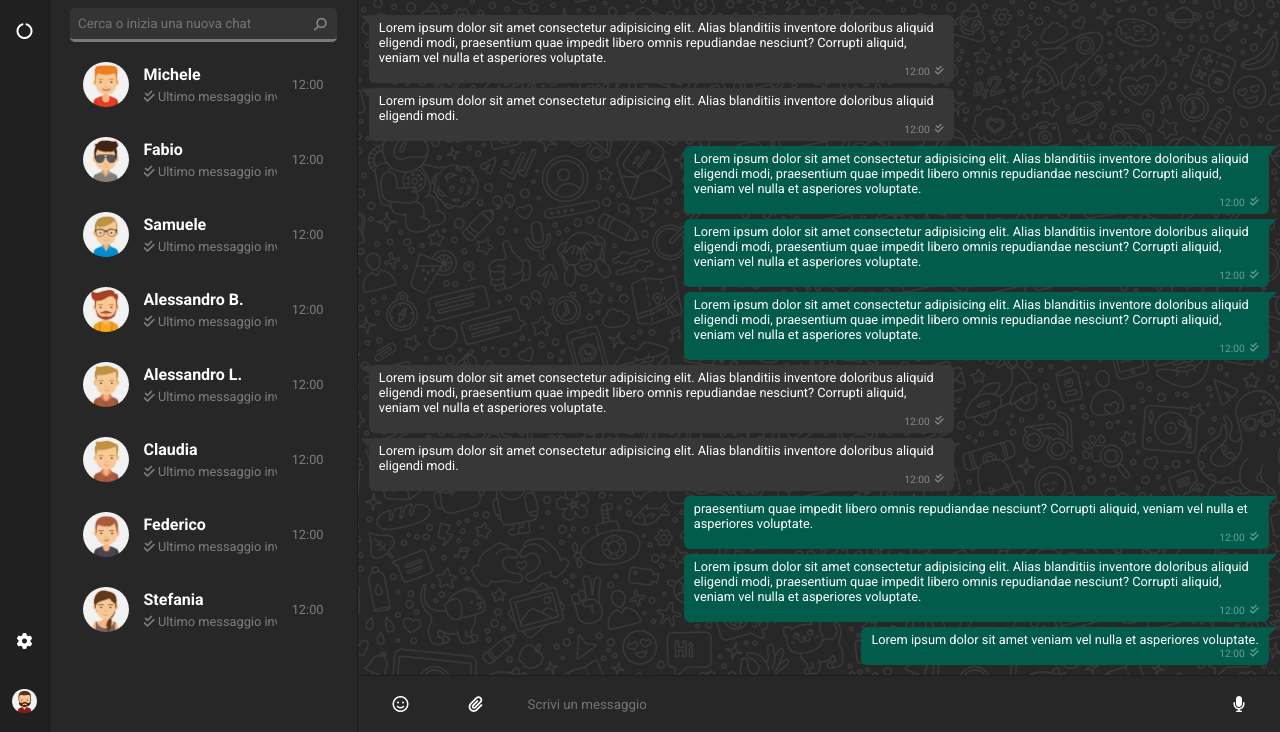
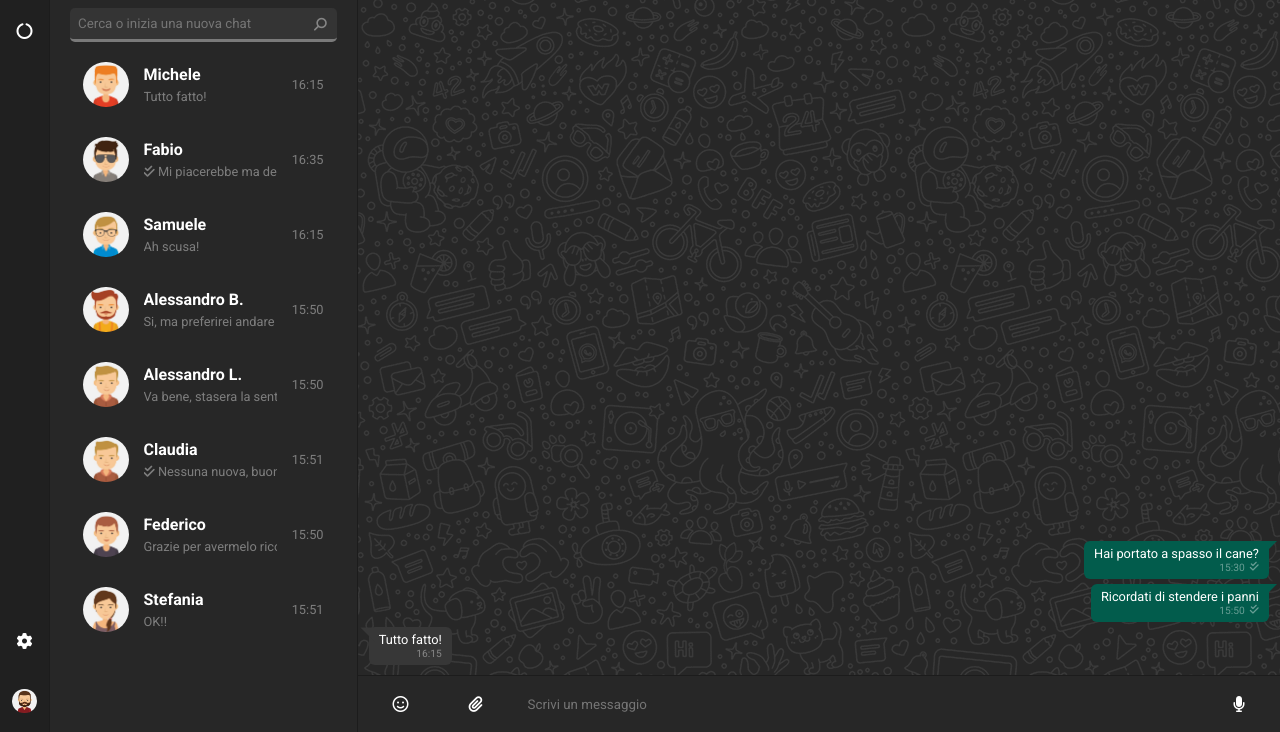
Before and after one commit to MarcoCocco/vue-boolzapp, a plain HTML site: page index.html in a window 1280 px wide. Shown: the part 68-800 px from the top of the page. Drawn offline with nearby package versions, Linux system fonts and the light colour scheme.

Commit message:
feat: aggiunte le spunte solo sui messaggi inviati tramite l'operatore ternario

```diff
--- a/css/style.css
+++ b/css/style.css
@@ -264,8 +264,7 @@ body {
 
 .main-container .col-3 .active-chat .chat-container-centered {
     max-width: 900px;
-    min-height: 0;
-    height: 100%;
+    width: 100%;
     margin: 0 auto;
     padding: 10px 0;
     display: flex;
@@ -300,14 +299,14 @@ body {
     border-bottom: 10px solid #025c4c;
 }
 
-.recived {
+.received {
     display: flex;
     flex-direction: column;
     align-self: flex-start;
     background-color: #373737;
 }
 
-.recived:before {
+.received:before {
     content: "";
     position: absolute;
     transform: rotate(45deg);
--- a/index.html
+++ b/index.html
@@ -62,16 +62,18 @@
 
                 <div class="chat-list">
 
-                    <div v-for="contact in contacts" class="single-chat">
+                    <div v-for="(contact, index) in contacts" @click="changeContactIndex(index)" class="single-chat">
                         <div class="profile-img">
                             <img :src="contact.avatar" alt="">
                         </div>
                         <div class="profile-info">
                             <h4>{{contact.name}}</h4>
-                            <p><i class="fa-solid fa-check-double"></i> Ultimo messaggio inviato</p>
+                            <p><i :style="contacts[index].messages[contacts[index].messages.length - 1].status === 'received' ? {display: 'none'} : {display: 'inlineBlock'}"
+                                    class="fa-solid fa-check-double"></i> {{
+                                contacts[index].messages[contacts[index].messages.length - 1].message }}</p>
                         </div>
                         <div class="time">
-                            <p>12:00</p>
+                            <p>{{ contacts[index].messages[contacts[index].messages.length - 1].time }}</p>
                         </div>
                     </div>
 
@@ -86,10 +88,10 @@
                     <div class="left-header">
 
                         <div class="active-profile-img">
-                            <img src="img/avatar_1.jpg" alt="">
+                            <img :src="contacts[chatContactIndex].avatar" alt="">
                         </div>
                         <div class="active-name">
-                            <h4>Michele</h4>
+                            <h4>{{contacts[chatContactIndex].name}}</h4>
                             <div class="last-access">
                                 <p>Online</p>
                             </div>
@@ -113,98 +115,13 @@
 
                     <div class="chat-container-centered">
 
-                        <div class="message-container recived">
-                            <p>Lorem ipsum dolor sit amet consectetur adipisicing elit. Alias blanditiis inventore
-                                doloribus aliquid eligendi modi, praesentium quae impedit libero omnis repudiandae
-                                nesciunt? Corrupti aliquid, veniam vel nulla et asperiores voluptate.</p>
+                        <div v-for="messageSent in contacts[chatContactIndex].messages" class="message-container"
+                            :class="messageSent.status === 'sent' ? 'sent' : 'received' ">
+                            <p>{{ messageSent.message }}</p>
                             <div class="time-send">
-                                <p>12:00</p>
-                                <i class="fa-solid fa-check-double"></i>
-                            </div>
-                        </div>
-
-                        <div class="message-container recived">
-                            <p>Lorem ipsum dolor sit amet consectetur adipisicing elit. Alias blanditiis inventore
-                                doloribus aliquid eligendi modi.</p>
-                            <div class="time-send">
-                                <p>12:00</p>
-                                <i class="fa-solid fa-check-double"></i>
-                            </div>
-                        </div>
-
-                        <div class="message-container sent">
-                            <p>Lorem ipsum dolor sit amet consectetur adipisicing elit. Alias blanditiis inventore
-                                doloribus aliquid eligendi modi, praesentium quae impedit libero omnis repudiandae
-                                nesciunt? Corrupti aliquid, veniam vel nulla et asperiores voluptate.</p>
-                            <div class="time-send">
-                                <p>12:00</p>
-                                <i class="fa-solid fa-check-double"></i>
-                            </div>
-                        </div>
-
-                        <div class="message-container sent">
-                            <p>Lorem ipsum dolor sit amet consectetur adipisicing elit. Alias blanditiis inventore
-                                doloribus aliquid eligendi modi, praesentium quae impedit libero omnis repudiandae
-                                nesciunt? Corrupti aliquid, veniam vel nulla et asperiores voluptate.</p>
-                            <div class="time-send">
-                                <p>12:00</p>
-                                <i class="fa-solid fa-check-double"></i>
-                            </div>
-                        </div>
-
-                        <div class="message-container sent">
-                            <p>Lorem ipsum dolor sit amet consectetur adipisicing elit. Alias blanditiis inventore
-                                doloribus aliquid eligendi modi, praesentium quae impedit libero omnis repudiandae
-                                nesciunt? Corrupti aliquid, veniam vel nulla et asperiores voluptate.</p>
-                            <div class="time-send">
-                                <p>12:00</p>
-                                <i class="fa-solid fa-check-double"></i>
-                            </div>
-                        </div>
-
-                        <div class="message-container recived">
-                            <p>Lorem ipsum dolor sit amet consectetur adipisicing elit. Alias blanditiis inventore
-                                doloribus aliquid eligendi modi, praesentium quae impedit libero omnis repudiandae
-                                nesciunt? Corrupti aliquid, veniam vel nulla et asperiores voluptate.</p>
-                            <div class="time-send">
-                                <p>12:00</p>
-                                <i class="fa-solid fa-check-double"></i>
-                            </div>
-                        </div>
-
-                        <div class="message-container recived">
-                            <p>Lorem ipsum dolor sit amet consectetur adipisicing elit. Alias blanditiis inventore
-                                doloribus aliquid eligendi modi.</p>
-                            <div class="time-send">
-                                <p>12:00</p>
-                                <i class="fa-solid fa-check-double"></i>
-                            </div>
-                        </div>
-
-                        <div class="message-container sent">
-                            <p>praesentium quae impedit libero omnis repudiandae
-                                nesciunt? Corrupti aliquid, veniam vel nulla et asperiores voluptate.</p>
-                            <div class="time-send">
-                                <p>12:00</p>
-                                <i class="fa-solid fa-check-double"></i>
-                            </div>
-                        </div>
-
-                        <div class="message-container sent">
-                            <p>Lorem ipsum dolor sit amet consectetur adipisicing elit. Alias blanditiis inventore
-                                doloribus aliquid eligendi modi, praesentium quae impedit libero omnis repudiandae
-                                nesciunt? Corrupti aliquid, veniam vel nulla et asperiores voluptate.</p>
-                            <div class="time-send">
-                                <p>12:00</p>
-                                <i class="fa-solid fa-check-double"></i>
-                            </div>
-                        </div>
-
-                        <div class="message-container sent">
-                            <p>Lorem ipsum dolor sit amet veniam vel nulla et asperiores voluptate.</p>
-                            <div class="time-send">
-                                <p>12:00</p>
-                                <i class="fa-solid fa-check-double"></i>
+                                <p>{{ messageSent.time }}</p>
+                                <i :style="messageSent.status === 'received' ? {display: 'none'} : {display: 'block'}"
+                                    class="fa-solid fa-check-double"></i>
                             </div>
                         </div>
 
--- a/js/script.js
+++ b/js/script.js
@@ -14,17 +14,17 @@ createApp({
           visible: true,
           messages: [
             {
-              date: '10/01/2020 15:30:55',
+              time: '15:30',
               message: 'Hai portato a spasso il cane?',
               status: 'sent'
             },
             {
-              date: '10/01/2020 15:50:00',
+              time: '15:50',
               message: 'Ricordati di stendere i panni',
               status: 'sent'
             },
             {
-              date: '10/01/2020 16:15:22',
+              time: '16:15',
               message: 'Tutto fatto!',
               status: 'received'
             }
@@ -36,17 +36,17 @@ createApp({
           visible: true,
           messages: [
             {
-              date: '20/03/2020 16:30:00',
+              time: '16:30',
               message: 'Ciao come stai?',
               status: 'sent'
             },
             {
-              date: '20/03/2020 16:30:55',
+              time: '16:30',
               message: 'Bene grazie! Stasera ci vediamo?',
               status: 'received'
             },
             {
-              date: '20/03/2020 16:35:00',
+              time: '16:35',
               message: 'Mi piacerebbe ma devo andare a fare la spesa.',
               status: 'sent'
             }
@@ -58,17 +58,17 @@ createApp({
           visible: true,
           messages: [
             {
-              date: '28/03/2020 10:10:40',
+              time: '10:10',
               message: 'La Marianna va in campagna',
               status: 'received'
             },
             {
-              date: '28/03/2020 10:20:10',
+              time: '10:20',
               message: 'Sicuro di non aver sbagliato chat?',
               status: 'sent'
             },
             {
-              date: '28/03/2020 16:15:22',
+              time: '16:15',
               message: 'Ah scusa!',
               status: 'received'
             }
@@ -80,12 +80,12 @@ createApp({
           visible: true,
           messages: [
             {
-              date: '10/01/2020 15:30:55',
+              time: '15:30',
               message: 'Lo sai che ha aperto una nuova pizzeria?',
               status: 'sent'
             },
             {
-              date: '10/01/2020 15:50:00',
+              time: '15:50',
               message: 'Si, ma preferirei andare al cinema',
               status: 'received'
             }
@@ -97,12 +97,12 @@ createApp({
           visible: true,
           messages: [
             {
-              date: '10/01/2020 15:30:55',
+              time: '15:30',
               message: 'Ricordati di chiamare la nonna',
               status: 'sent'
             },
             {
-              date: '10/01/2020 15:50:00',
+              time: '15:50',
               message: 'Va bene, stasera la sento',
               status: 'received'
             }
@@ -114,17 +114,17 @@ createApp({
           visible: true,
           messages: [
             {
-              date: '10/01/2020 15:30:55',
+              time: '15:30',
               message: 'Ciao Claudia, hai novità?',
               status: 'sent'
             },
             {
-              date: '10/01/2020 15:50:00',
+              time: '15:50',
               message: 'Non ancora',
               status: 'received'
             },
             {
-              date: '10/01/2020 15:51:00',
+              time: '15:51',
               message: 'Nessuna nuova, buona nuova',
               status: 'sent'
             }
@@ -136,12 +136,12 @@ createApp({
           visible: true,
           messages: [
             {
-              date: '10/01/2020 15:30:55',
+              time: '15:30',
               message: 'Fai gli auguri a Martina che è il suo compleanno!',
               status: 'sent'
             },
             {
-              date: '10/01/2020 15:50:00',
+              time: '15:50',
               message: 'Grazie per avermelo ricordato, le scrivo subito!',
               status: 'received'
             }
@@ -153,26 +153,37 @@ createApp({
           visible: true,
           messages: [
             {
-              date: '10/01/2020 15:30:55',
+              time: '15:30',
               message: 'Ciao, andiamo a mangiare la pizza stasera?',
               status: 'received'
             },
             {
-              date: '10/01/2020 15:50:00',
+              time: '15:50',
               message: 'No, l\'ho già mangiata ieri, ordiniamo sushi!',
               status: 'sent'
             },
             {
-              date: '10/01/2020 15:51:00',
+              time: '15:51',
               message: 'OK!!',
               status: 'received'
             }
           ],
         }
-      ]
+      ],
 
+      chatContactIndex: 0,
 
     }
+
+  },
+
+  methods: {
+
+    changeContactIndex(contactIndex) {
+
+      this.chatContactIndex = contactIndex;
+
+    },
 
   }
 
```
